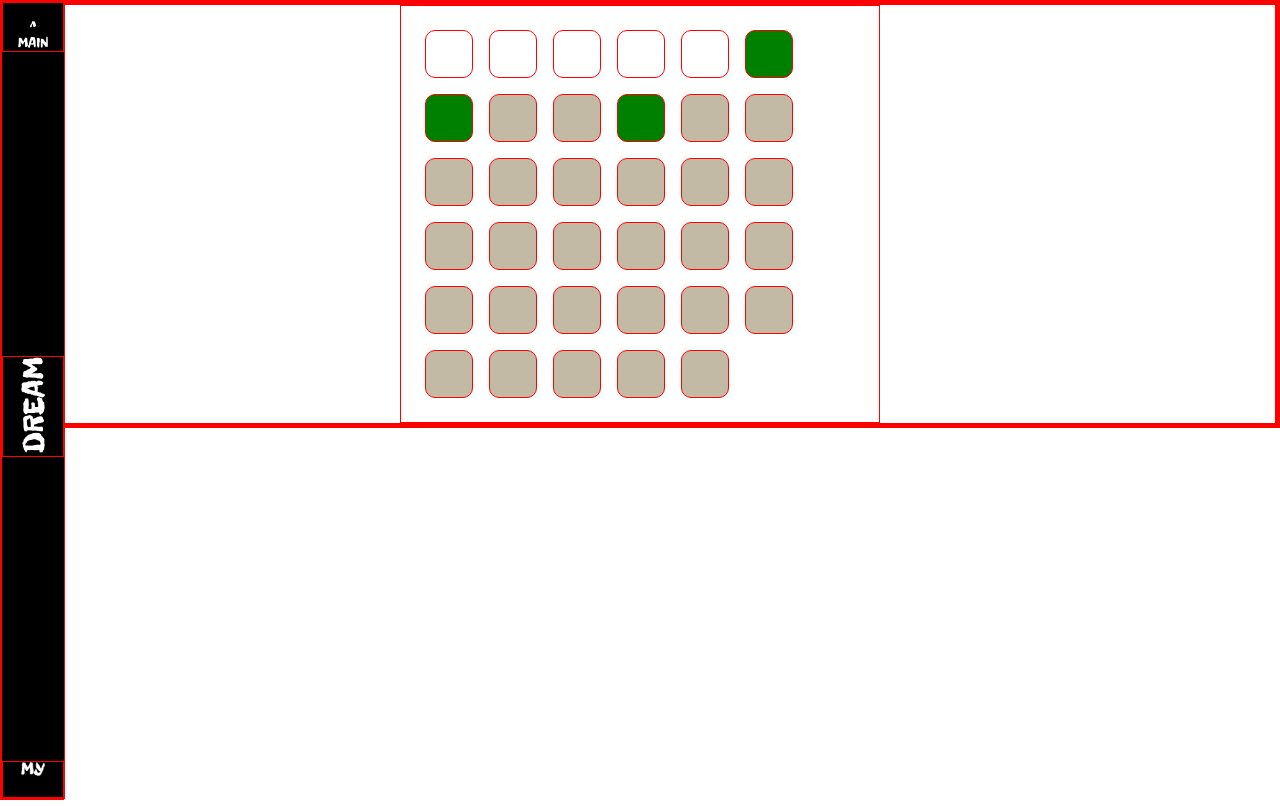
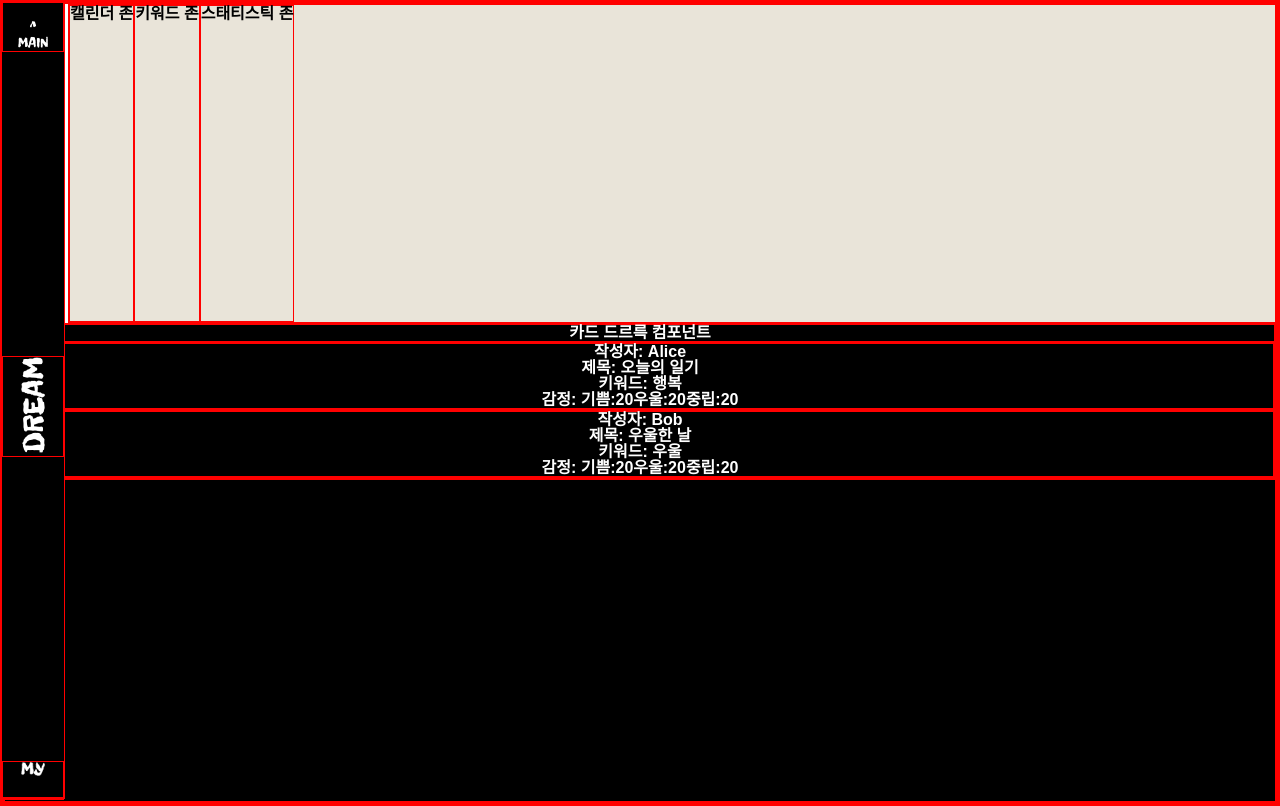
Before and after one commit to SMin1620/IN_A_DREAM, a React (Create React App) app in the folder front/: page /Mypage in a window 1280 px wide. Built offline with nearby package versions, Linux system fonts and the light colour scheme; a web font is replaced by a local one.

Commit message:
feat: carddrr 수정중

```diff
--- a/front/src/api/services/diaryAPI.tsx
+++ b/front/src/api/services/diaryAPI.tsx
@@ -15,7 +15,7 @@ export const createDiary = (diaryData: object) =>
   api1.post(`/api/diary`, diaryData);
 
 // 일기 좋아요 + 취소
-export const toggleLikeDiary = (diaryId: string, diaryLikeData: object) =>
+export const toggleLikeDiary = (diaryId: string) =>
   api1.post(`/api/diary/like`);
 
 // 다이어리 키워드 검색
--- /dev/null
+++ b/front/src/components/features/DiaryDrrList/DiaryDrrList.css
@@ -0,0 +1,27 @@
+.diary-item {
+  position: relative; /* 상대 위치 설정 */
+  border: 1px solid #ccc;
+  margin: 10px;
+  padding: 10px;
+  cursor: pointer;
+  background: white;
+  transition: transform 0.2s; /* 호버 시 확대 효과를 위한 트랜지션 추가 */
+}
+
+.diary-item:hover {
+  transform: scale(2); /* 호버 시 5% 확대 */
+  background: #eee;
+}
+
+.diary-image {
+  position: absolute; /* 절대 위치 설정 */
+  top: 0;
+  left: 100%; /* 이미지는 일기 항목 오른쪽에 위치 */
+  width: 150px; /* 이미지 크기 조절 */
+  opacity: 0; /* 호버 전에는 이미지를 숨김 */
+  transition: opacity 0.2s ease-in-out; /* 이미지 나타내고 숨기는 트랜지션 */
+}
+
+.diary-item:hover .diary-image {
+  opacity: 1; /* 호버 시 이미지를 나타냄 */
+}
--- /dev/null
+++ b/front/src/components/features/DiaryDrrList/DiaryDrrList.tsx
@@ -0,0 +1,54 @@
+// DiaryDrrList.tsx
+import React, { useState } from "react";
+
+interface Diary {
+  id: number;
+  author: string;
+  title: string;
+  emotion: string[];
+  keyword: string;
+  imageURL: string;
+}
+
+interface DiaryDrrListProps {
+  diaries: Diary[];
+}
+
+const DiaryDrrList: React.FC<DiaryDrrListProps> = ({ diaries }) => {
+  const [hoveredDiary, setHoveredDiary] = useState<Diary | null>(null);
+
+  const handleMouseEnter = (diary: Diary) => {
+    setHoveredDiary(diary);
+  };
+
+  const handleMouseLeave = () => {
+    setHoveredDiary(null);
+  };
+
+  return (
+    <div>
+      {diaries.map((diary) => (
+        <div
+          key={diary.id}
+          className="diary-item"
+          onMouseEnter={() => handleMouseEnter(diary)}
+          onMouseLeave={handleMouseLeave}
+        >
+          <p>작성자: {diary.author}</p>
+          <p>제목: {diary.title}</p>
+          <p>키워드: {diary.keyword}</p>
+          <p>감정: {diary.emotion}</p>
+          {/* 이미지를 추가하고, hoveredDiary 상태에 따라 가시성을 제어 */}
+          <div className="diary-image">
+            {hoveredDiary === diary && (
+              <img src={diary.imageURL} alt={`이미지 - ${diary.title}`} />
+            )}
+          </div>
+          {/* 여기에 필요한 다른 정보 표시 */}
+        </div>
+      ))}
+    </div>
+  );
+};
+
+export default DiaryDrrList;
--- a/front/src/pages/MyPage.tsx
+++ b/front/src/pages/MyPage.tsx
@@ -1,13 +1,42 @@
 import React from "react";
 import Navbar from "../components/features/NavbarComponents/Navbar";
 import Calendar from "../components/features/CalendarComponents/Calendar";
+import "./styles/Mypage.css";
+import DiaryDrrList from "../components/features/DiaryDrrList/DiaryDrrList";
 
 const MyPage = () => {
+  const diaries = [
+    {
+      id: 1,
+      author: "Alice",
+      title: "오늘의 일기",
+      keyword: "행복",
+      emotion: ["기쁨:20", "우울:20", "중립:20"],
+      imageURL: "URL_기쁨_이미지",
+      content: "오늘은 기분이 좋았어요!",
+    },
+    {
+      id: 2,
+      author: "Bob",
+      title: "우울한 날",
+      keyword: "우울",
+      emotion: ["기쁨:20", "우울:20", "중립:20"],
+      imageURL: "URL_우울_이미지",
+      content: "오늘은 기분이 안 좋았어요.",
+    },
+  ];
+
   return (
     <div className="MyPage-main">
       <Navbar></Navbar>
       <div className="mypage-top">
-        <Calendar />
+        <div className="mypage-top-calendar">{/* <Calendar /> */}캘린더 존</div>
+        <div className="mypage-top-keyword">키워드 존</div>
+        <div className="mypage-top-statistics">스태티스틱 존</div>
+      </div>
+      <div className="mypage-bottom">
+        <div className="mypage-bottom-diaryDrr">카드 드르륵 컴포넌트</div>
+        <DiaryDrrList diaries={diaries} />
       </div>
     </div>
   );
--- /dev/null
+++ b/front/src/pages/styles/Mypage.css
@@ -0,0 +1,16 @@
+.MyPage-main {
+  height: 100vh;
+}
+
+.mypage-top {
+  height: 40%;
+  display: flex;
+  margin-left: 4rem;
+  background-color: #e9e4d9;
+}
+
+.mypage-bottom {
+  height: 60%;
+  background-color: black;
+  color: white;
+}
```
